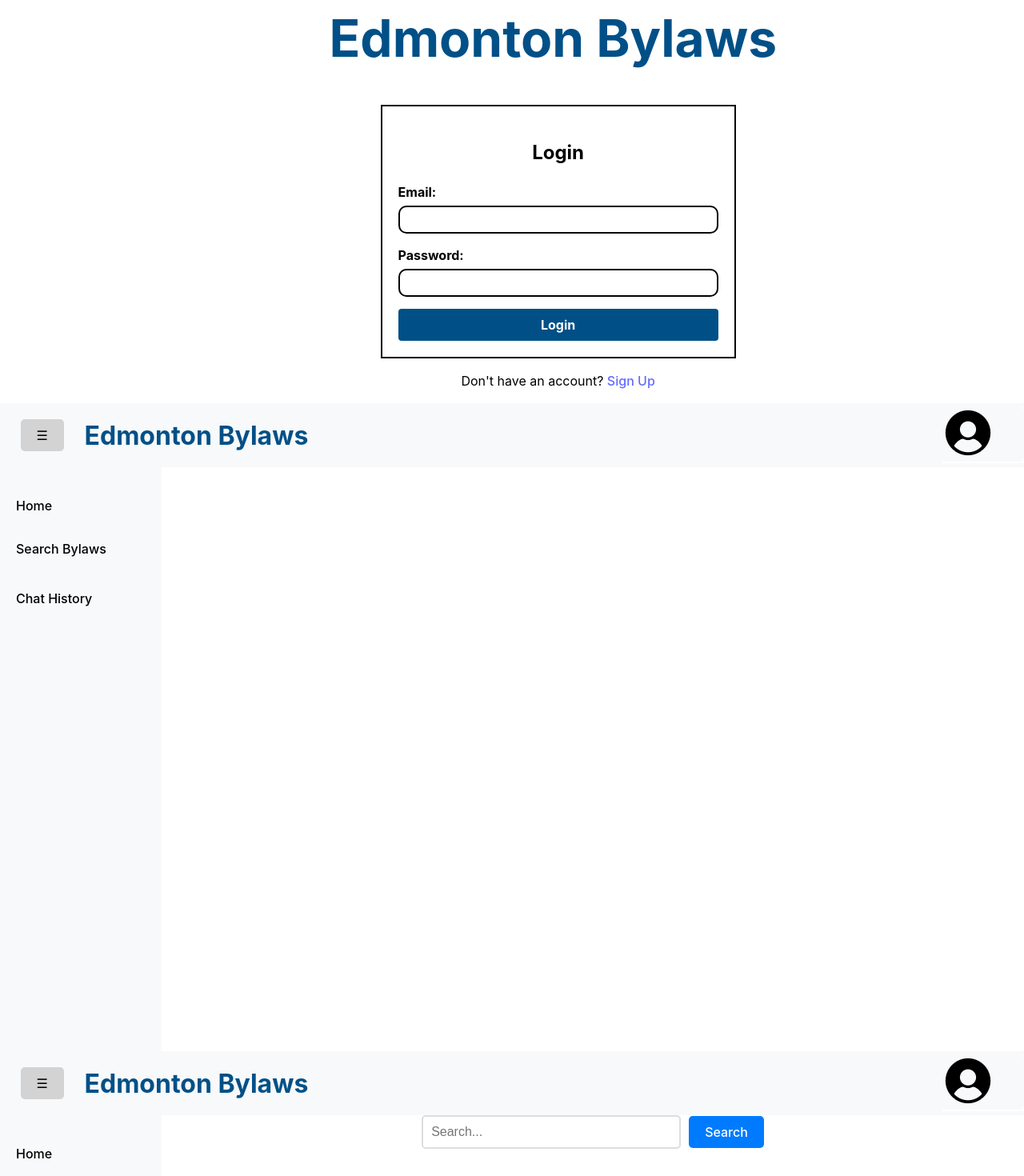
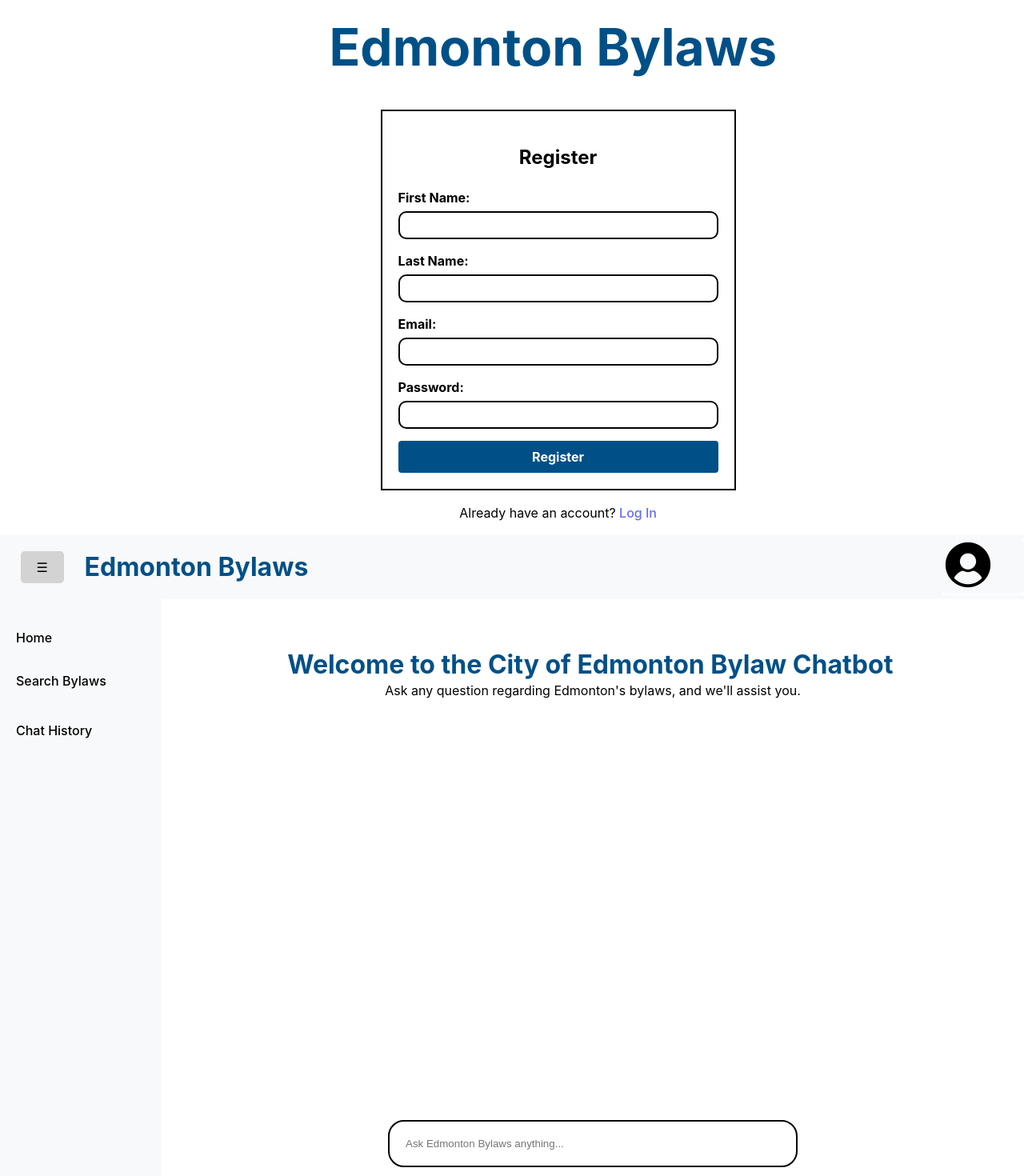
Before and after one commit to aidenj1808/edmonton-bylaw-ai-assistant, a React (Vite) app in the folder edmonton-bylaws/: page / in a window 1280 px wide. Shown: the part 760-2230 px from the top of the page at 80% size. Built offline with nearby package versions, Linux system fonts and the light colour scheme.

Commit message:
Home Screen

```diff
--- a/edmonton-bylaws/src/App.jsx
+++ b/edmonton-bylaws/src/App.jsx
@@ -13,12 +13,11 @@ function App() {
   return (
     <>
       <div className = "App">
+        <LoginPage/>
         <RegistrationPage/>
-        <LoginPage/>
         <HomePage/>
         <SearchBylawsPage/>
         <EditProfilePage/>
-        <ChatInput />
         <SearchInput />
       </div>
     </>
--- a/edmonton-bylaws/src/features/CSS/HomePage.css
+++ b/edmonton-bylaws/src/features/CSS/HomePage.css
@@ -0,0 +1,12 @@
+
+.inner{
+    flex-grow: 1;
+    display: flex;
+    flex-direction: column;
+    min-height: 90vh;
+}
+
+.chatDiv{
+    margin-top: auto;
+    width: 100%;
+}
--- a/edmonton-bylaws/src/features/chatbot/HomePage.jsx
+++ b/edmonton-bylaws/src/features/chatbot/HomePage.jsx
@@ -4,6 +4,7 @@ import Header from "../components/Header.jsx";
 import Sidebar from '../components/Sidebar.jsx'
 import ChatHistorySidebar from '../components/ChatHistorySidebar.jsx'
 import {Agent} from './Agent.js'
+import ChatInput from "../components/ChatInput.jsx";
 
 const HomePage = () => {
   //Using the agent
@@ -16,6 +17,9 @@ const HomePage = () => {
 //   console.log(snakeResponse)
     const [isSidebarOpen, setIsSidebarOpen] = useState(true);
     const [isChatHistorySidebar, setIsChatHistorySidebar] = useState(false);
+
+    // this would be passed from the login
+    const [userEmail] = useState("user@example.com");
 
     // Toggle sidebar visibility
     const toggleSidebar = () => {
@@ -45,7 +49,13 @@ const HomePage = () => {
 
 
               <div class = "inner">
-
+                <h1>Welcome to the City of Edmonton Bylaw Chatbot</h1>
+                <p>Ask any question regarding Edmonton's bylaws, and we'll assist you.</p>
+                <div class = "chatDiv">
+                  <ChatInput
+                    userEmail = {userEmail}
+                    />
+                  </div>
               </div>
             </div>
         </div>
--- a/edmonton-bylaws/src/features/chatbot/chatbot-dto.js
+++ b/edmonton-bylaws/src/features/chatbot/chatbot-dto.js
@@ -0,0 +1,10 @@
+export class ChatDTO {
+    constructor(userEmail, prompt, response, sequenceNumber) {
+      this.userEmail = userEmail;
+      this.prompt = prompt;
+      this.response = response;
+      const dateLong = new Date();
+      this.date = dateLong.toLocaleDateString("en-US");
+      this.sequenceNumber = sequenceNumber;
+    }
+  }
--- a/edmonton-bylaws/src/features/components/ChatInput.jsx
+++ b/edmonton-bylaws/src/features/components/ChatInput.jsx
@@ -1,10 +1,19 @@
 import React, { useState } from "react";
 import { FaArrowUp } from "react-icons/fa"; //https://react-icons.github.io/react-icons/search/#q=up%20arrow
+import {ChatDTO} from "../chatbot/chatbot-dto"
+import {Agent} from "../chatbot/Agent.js"
 
 
-const ChatInput = () => {
+const ChatInput = (userEmail) => {
     const [inputValue, setInputValue] = useState('');
     const [buttonVisible, setButtonVisible] = useState(false);
+    const [chatHistory, setChatHistory] = useState([]);
+    const [messages, setMessages] = useState([]);
+    const [sequenceNumber, setSequenceNumber] = useState(1);
+    const [response, setResponse] = useState("");
+
+    const agent = new Agent();
+
 
     const handleInputChange = (event) => {
         const newValue = event.target.value;
@@ -12,40 +21,116 @@ const ChatInput = () => {
         setButtonVisible(newValue.trim() !== '');
       };
 
+      const handleSubmit = () => {
+        // Create a new ChatDTO with the current sequence number
+        const chatDTO = new ChatDTO(userEmail, inputValue, response, sequenceNumber);
+
+        // Update chat history
+        setChatHistory((prev) => [...prev, chatDTO]);
+
+        // Increment sequence number for next message
+        setSequenceNumber((prev) => prev + 1);
+
+        // GET RESPONSE HERE
+        //let botResponse = agent.askQuestion(inputValue);
+        setResponse("");
+
+        // for visual chat ** Add response
+        const userMessage = { text: inputValue, sender: "user" };
+        const botMessage = { text: "AI Response:", sender: "bot" };
+
+        setMessages((prev) => [...prev, userMessage, botMessage]);
+
+        console.log("Form submitted successfully:", chatDTO);
+
+        setInputValue("");
+      };
+
+
     return (
-            <div styles={styles.div}>
-                <input id = "chatInput"value = {inputValue} onChange={handleInputChange}
-                style = {styles.input} placeholder = "Ask Edmonton Bylaws anything...">
+        <div class = "chatDiv" style={styles.chatDiv}>
+
+        <div style={styles.messagesContainer}>
+            {messages.map((msg, index) => (
+                <div
+                    key={index}
+                    style={{
+                    ...styles.message,
+                    alignSelf: msg.sender === "user" ? "flex-end" : "flex-start",
+                    backgroundColor: msg.sender === "user" ? "#005087" : "#E5E5EA",
+                    color: msg.sender === "user" ? "#fff" : "#000",
+                    }}>
+                    {msg.text}
+                </div>
+            ))}
+        </div>
+
+            <div class ="inputDiv" styles={styles.div}>
+                <input
+                    id = "chatInput"
+                    value = {inputValue}
+                    onChange={handleInputChange}
+                    style = {styles.input} placeholder = "Ask Edmonton Bylaws anything...">
                 </input>
                 {buttonVisible && (
-                    <button id = "chatButton" type = "submit" style = {styles.button}>
-                        <FaArrowUp style = {styles.buttonIconStyle}/>
-                    </button>
-                )}
+                <button
+                    id = "chatButton"
+                    type = "submit"
+                    style = {styles.button}
+                    onClick={handleSubmit}>
+                    <FaArrowUp style = {styles.buttonIconStyle}/>
+                </button>)}
             </div>
+        </div>
     );
 };
 
+
+
 const styles = {
     input: {
-        width: "500px", // Choose width needed for your screen
+        width: "40vw", // Choose width needed for your screen
         margin: "10px",
-        padding: "17px",
+        padding: "20px",
         boxSizing: "border-box",
         borderRadius: "20px",
+        border: "2px solid black",
+
     },
     button: {
         position: "relative",
         top: "20px",
         backgroundColor: "white",
-        fontSize: "0px",
+        fontSize: "1vw",
     },
     buttonIconStyle: {
-        fill: "black",
+        fill: "white",
         fontSize: "50px",
         backgroundColor: "#005087",
         borderRadius: "14%"
     },
+    messagesContainer: {
+        flex: 1,
+        overflowY: "auto",
+        display: "flex",
+        flexDirection: "column",
+        gap: "2vh",
+        paddingLeft: "5vw",
+      },
+      chatContainer: {
+        display: "flex",
+        flexDirection: "column",
+        padding: "10px",
+        overflow: "hidden",
+      },
+      message: {
+        padding: "10px",
+        borderRadius: "15px",
+        wordBreak: "break-word",
+        animation: "fadeIn 0.3s ease-in forwards",
+        maxWidth: "65%",
+        alignText: "left",
+      },
 };
 
 export default ChatInput;
```
